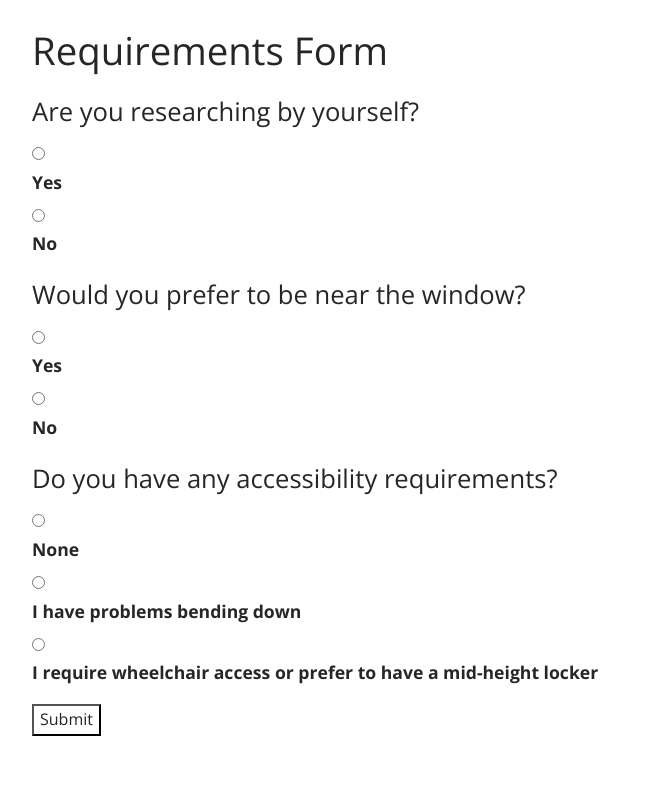
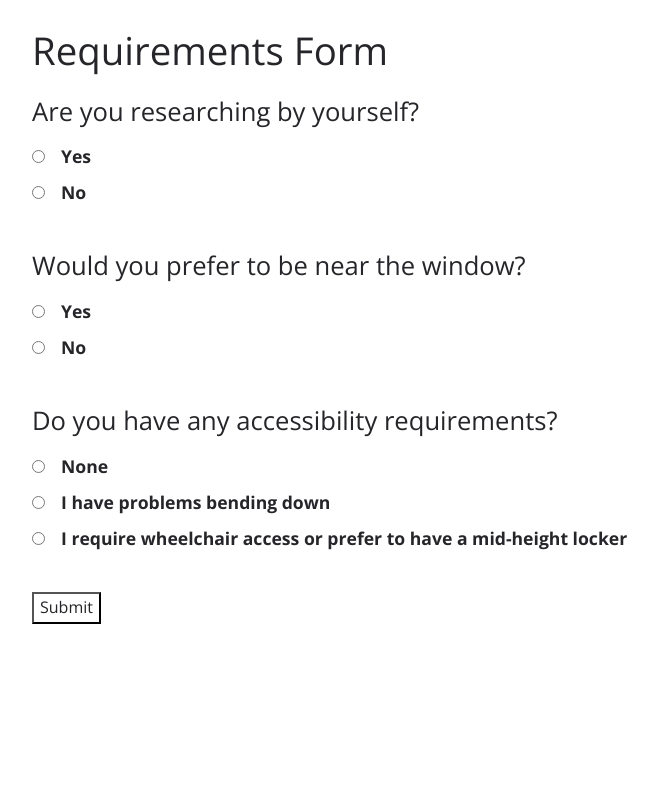
Before and after one commit to nationalarchives/ds-seating-application, a Flask app: page /helpchoosing in a window 1280 px wide. Shown: the part 124-909 px from the top of the page, without its empty margins (3-661 px from the left). After the commit the page ends 748 px from the top, so only its background shows below. Run offline with Flask 2, Linux system fonts and the light colour scheme.

Commit message:
Changes to CSS and DB use.

```diff
--- a/app.py
+++ b/app.py
@@ -25,6 +25,7 @@
         con = sqlite3.connect('readersnumber.db')
         cur = con.cursor()
         readersSearch = cur.execute(f"SELECT * FROM readers WHERE readersNumber={givenReaders}").fetchall()
+        con.close()
         if len(readersSearch) == 0:
             return render_template("readersnumber.html", errorMessage="Invalid reader's number: reader's number not found")
         global readersNumber
@@ -49,6 +50,12 @@
     cur.execute(f"UPDATE seats SET bookingHolder={readersNumber} WHERE seatID='{bookedSeat}'")
     con.commit()
     con.close()
+    con2 = sqlite3.connect('readersnumber.db')
+    cur2 = con2.cursor()
+    cur2.execute(f"UPDATE readers SET readersSeatID='{bookedSeat}' WHERE readersNumber={readersNumber}")
+    cur2.execute(f"UPDATE readers SET hasBooking=1 WHERE readersNumber={readersNumber}")
+    con2.commit()
+    con2.close()
     return render_template("confirmation.html", userSeat=bookedSeat)
 
 
@@ -106,8 +113,3 @@
         return render_template("recommended.html", seatID = selectedSeat, roomID = selectedRoom, zoneID = selectedZone)
     else:
         return render_template("helpchoosing.html", request=request)
-
-
-@app.route('/seatselect')
-def seatselect():
-    return render_template("seatselect.html")
--- a/static/styles/styles.css
+++ b/static/styles/styles.css
@@ -54,16 +54,6 @@
     }
   }
 
-.tna-button {
-  text-decoration: none;
-  background-color: #134571 !important;
-  color: #fff;
-  border: 0;
-  padding: 1rem 1.3rem;
-  font-weight: bold;
-  margin: 0.5rem 0;
-  border: none;
-}
 .tna-button:hover {
   background-color: #fff;
   color: #26262a;
@@ -95,8 +85,9 @@
   outline-offset: 0.125rem;
 }
 
-
-
+.tna-form .checkbox label, .tna-form .radio label {
+  width: auto;
+}
 
 .tna-form--error .tna-form__error-summary {
   padding: 1rem 2rem;
@@ -244,3 +235,23 @@
   font-size: 0.9rem;
   color: #636363;
 }
+
+.tna-form fieldset {
+  margin-bottom: 2rem;
+}
+
+input[type=checkbox], input[type=radio] {
+  box-sizing: border-box;
+  padding: 0;
+  margin-right: 1rem;
+}
+
+.form-holder {
+  width:45%;
+}
+
+.form-holder input[type="submit"] {
+  margin-bottom: 1rem;
+  width: 50%;
+  min-width: 15rem;
+}
--- a/templates/home.html
+++ b/templates/home.html
@@ -7,8 +7,7 @@
     </div>
     <div class="tna-page__entry">
         <ul class="tna-ul--no-bullet options">
-            <li><a href="{{ url_for('helpchoosing') }}" class="tna-button tna-button--primary">Yes</a></li>
-            <li><a href="{{ url_for('seatselect') }}" class="tna-button tna-button--primary">No</a></li>
+            <li><a href="{{ url_for('helpchoosing') }}" class="tna-button">Yes</a></li>
         </ul>
     </div>
 </article>
--- a/templates/includes/helpchoosingform.html
+++ b/templates/includes/helpchoosingform.html
@@ -1,24 +1,42 @@
 <fieldset id="researchingbyself">
     <legend>Are you researching by yourself?</legend>
-    <input type="radio" name="researchingbyself" value="yes" id="researchingbyself_yes" required {{ "checked" if request.form["researchingbyself"] == "yes" else "" }}><label for="researchingbyself_yes">Yes</label>
-    <input type="radio" name="researchingbyself" value="no" id="researchingbyself_no" required {{ "checked" if request.form["researchingbyself"] == "no" else "" }}><label for="researchingbyself_no">No</label>
+    <div class="form-row radio">
+    	<input type="radio" name="researchingbyself" value="yes" id="researchingbyself_yes" required=""><label for="researchingbyself_yes">Yes</label>
+	</div>
+    <div class="form-row radio">
+	    <input type="radio" name="researchingbyself" value="no" id="researchingbyself_no" required=""><label for="researchingbyself_no">No</label>
+	</div>
 </fieldset>
 
 <fieldset id="quietzone">
     <legend>Would you prefer to be in the Quiet Zone of the DRR?</legend>
+    <div class="form-row radio">
         <input type="radio" name="quietzone" value="yes" id="quietzone_yes" required {{ "checked" if request.form["quietzone"] == "yes" else "" }}><label for="quietzone_yes">Yes</label>
+    </div>
+    <div class="form-row radio">
         <input type="radio" name="quietzone" value="no" id="quietzone_no" required {{ "checked" if request.form["quietzone"] == "no" else "" }}><label for="quietzone_no">No</label>
+    </div>
 </fieldset>
 
 <fieldset id="windowseat">
     <legend>Would you prefer to be near the window?</legend>
+    <div class="form-row radio">
         <input type="radio" name="windowseat" value="yes" id="windowseat_yes" required {{ "checked" if request.form["windowseat"] == "yes" else "" }}><label for="windowseat_yes">Yes</label>
+    </div>
+    <div class="form-row radio">
         <input type="radio" name="windowseat" value="no" id="windowseat_no" required {{ "checked" if request.form["windowseat"] == "no" else "" }}><label for="windowseat_no">No</label>
+    </div>
 </fieldset>
 
 <fieldset id="accessrequirements">
     <legend>Do you have any accessibility requirements?</legend>
+    <div class="form-row radio">
         <input type="radio" name="accessrequirements" value="none" id="accessrequirements_none" required {{ "checked" if request.form["accessrequirements"] == "none" else "" }}><label for="accessrequirements_none">None</label>
+    </div>
+    <div class="form-row radio">
         <input type="radio" name="accessrequirements" value="cantbend" id="accessrequirements_cantbend" required {{ "checked" if request.form["accessrequirements"] == "cantbend" else "" }}><label for="accessrequirements_cantbend">I have problems bending down</label>
+    </div>
+    <div class="form-row radio">
         <input type="radio" name="accessrequirements" value="wheelchair" id="accessrequirements_wheelchair" required {{ "checked" if request.form["accessrequirements"] == "wheelchair" else "" }}><label for="accessrequirements_wheelchair">I require wheelchair access or prefer to have a mid-height locker</label>
+    </div>
 </fieldset>
--- a/templates/readersnumber.html
+++ b/templates/readersnumber.html
@@ -6,10 +6,10 @@
         <h1>Requirements Form</h1>
     </div>
     <div class="tna-page__entry">
-        <form action="" method="POST">
+        <form class="tna-form" action="" method="POST">
             <fieldset id="readersnumber">
                 <legend>Please enter your readers number</legend>
-                <label for="readersnumber">Readers number:</label>
+                <label for="readersnumber">Readers number</label>
                 <input type="text" name="readersnumber" id="readersnumber" required autocomplete="off" pattern="\d{6}">
             </fieldset>
             <input class="tna-button--primary" type="submit">
--- a/templates/recommended.html
+++ b/templates/recommended.html
@@ -14,6 +14,7 @@
             <b>Zone:</b> {{ zoneID }}
         </p>
     </div>
+    <div class="form-holder">
         <form class="tna-form" action="/seatchosen" method="POST">
             <input type="hidden" name="seat" value="{{ seatID }}">
             <input class="tna-button--primary" type="submit" value="Book this seat">
@@ -24,5 +25,6 @@
             </div>
             <input class="tna-button--primary" type="submit" value="Choose a different seat">
         </form>
+    </div>
 </article>
 {% endblock %}
--- a/templates/startscreen.html
+++ b/templates/startscreen.html
@@ -8,7 +8,7 @@
     <div class="tna-page__entry">
         <p>Only <b>one seat reservation per reader is permitted.</b></p>
         <ul class="tna-ul--no-bullet options">
-            <li><a href="{{ url_for('termsandconditions') }}" class="tna-button tna-button--primary">Reserve a seat in the Reading Room</a></li>
+            <li><a href="{{ url_for('termsandconditions') }}" class="tna-button">Reserve a seat in the Reading Room</a></li>
         </ul>
     </div>
 </article>
--- a/templates/termsandconditions.html
+++ b/templates/termsandconditions.html
@@ -24,8 +24,8 @@
             A full set of rules can be found at: http://www.nationalarchives.gov.uk/documents/rules.pdf
         </div>
         <ul class="tna-ul--no-bullet options">
-            <li><a href="{{ url_for('readersnumber') }}" class="tna-button tna-button--primary">Accept</a></li>
-            <li><a href="{{ url_for('start') }}" class="tna-button tna-button--primary">Decline</a></li>
+            <li><a href="{{ url_for('readersnumber') }}" class="tna-button">Accept</a></li>
+            <li><a href="{{ url_for('start') }}" class="tna-button">Decline</a></li>
         </ul>
     </div>
 </article>
```
Also changed, not shown: templates/seatselect.html (deleted, +0 -12 lines), readersnumber.db, seatbooking.db, 1 other file. Lines whose indentation alone changed are shown as unchanged.
